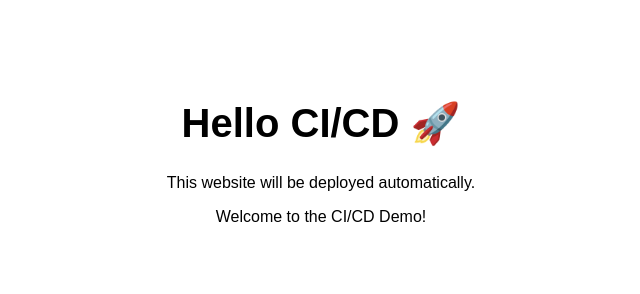
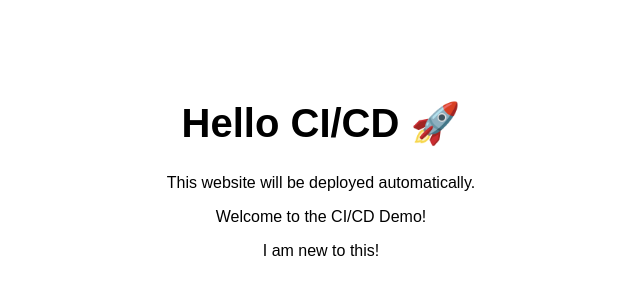
Before and after one commit to prakashrajsevugan/CI-CD, a website: page index.html in a window 1280 px wide. Shown: the whole page, without its empty margins (319-959 px from the left). Drawn offline with Linux system fonts and the light colour scheme.

Commit message:
CI/CD verification 1

```diff
--- a/index.html
+++ b/index.html
@@ -10,5 +10,6 @@
     <h1>Hello CI/CD 🚀</h1>
     <p>This website will be deployed automatically.</p>
     <p>Welcome to the CI/CD Demo!</p>
+    <p>I am new to this!</p>
 </body>
 </html>
```
